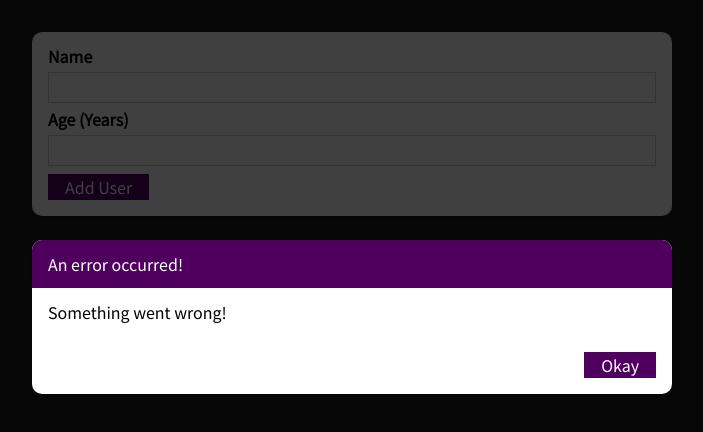
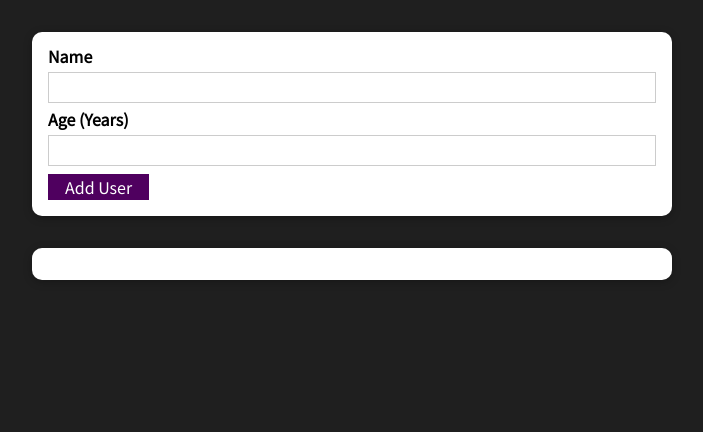
Before and after one commit to billy0402/react-complete-guide-user-list, a React (Create React App) app: page / in a window 1280 px wide. Shown: the top 432 px of the page, without its empty margins (288-991 px from the left). Built offline with nearby package versions, Linux system fonts and the light colour scheme.

Commit message:
feat(AddUser): Managing the Error State

```diff
--- a/src/components/ui/ErrorModal.tsx
+++ b/src/components/ui/ErrorModal.tsx
@@ -4,12 +4,13 @@ import Card from '@components/ui/Card';
 type ErrorModalProps = {
   title: string;
   message: string;
+  onConfirm?: () => void;
 };
 
-const ErrorModal = ({ title, message }: ErrorModalProps) => {
+const ErrorModal = ({ title, message, onConfirm }: ErrorModalProps) => {
   return (
     <>
-      <div className='backdrop' />
+      <div className='backdrop' onClick={onConfirm} />
       <Card className='modal'>
         <header className='header'>
           <h2>{title}</h2>
@@ -18,7 +19,7 @@ const ErrorModal = ({ title, message }: ErrorModalProps) => {
           <p>{message}</p>
         </main>
         <footer className='actions'>
-          <Button>Okay</Button>
+          <Button onClick={onConfirm}>Okay</Button>
         </footer>
       </Card>
     </>
--- a/src/components/user/AddUser.tsx
+++ b/src/components/user/AddUser.tsx
@@ -12,13 +12,25 @@ type AddUserProps = {
 const AddUser = ({ onAddUser }: AddUserProps) => {
   const [name, setName] = useState('');
   const [age, setAge] = useState('');
+  const [error, setError] = useState<{
+    title: string;
+    message: string;
+  } | null>();
 
   const addUserHandler = (event: SyntheticEvent) => {
     event.preventDefault();
     if (!name.trim() || !age.trim()) {
+      setError({
+        title: 'Invalid input',
+        message: 'Please enter a valid name and age (non-empty values)',
+      });
       return;
     }
     if (+age < 1) {
+      setError({
+        title: 'Invalid age',
+        message: 'Please enter a valid age (> 0)',
+      });
       return;
     }
 
@@ -35,9 +47,19 @@ const AddUser = ({ onAddUser }: AddUserProps) => {
     setAge(event.target.value);
   };
 
+  const errorHandler = () => {
+    setError(null);
+  };
+
   return (
     <>
-      <ErrorModal title='An error occurred!' message='Something went wrong!' />
+      {error && (
+        <ErrorModal
+          title={error.title}
+          message={error.message}
+          onConfirm={errorHandler}
+        />
+      )}
       <Card className='input'>
         <form onSubmit={addUserHandler}>
           <label htmlFor='name'>Name</label>
```
